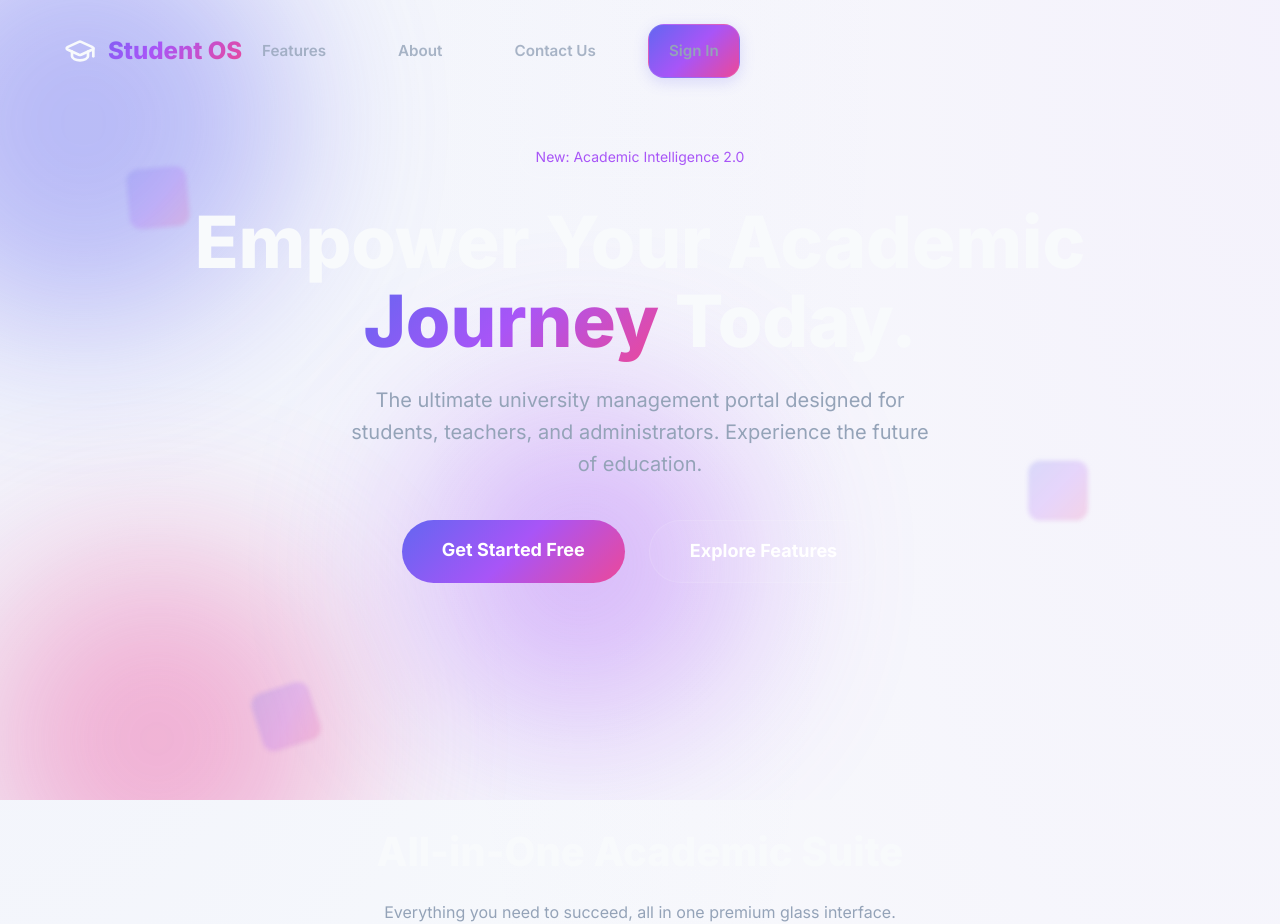
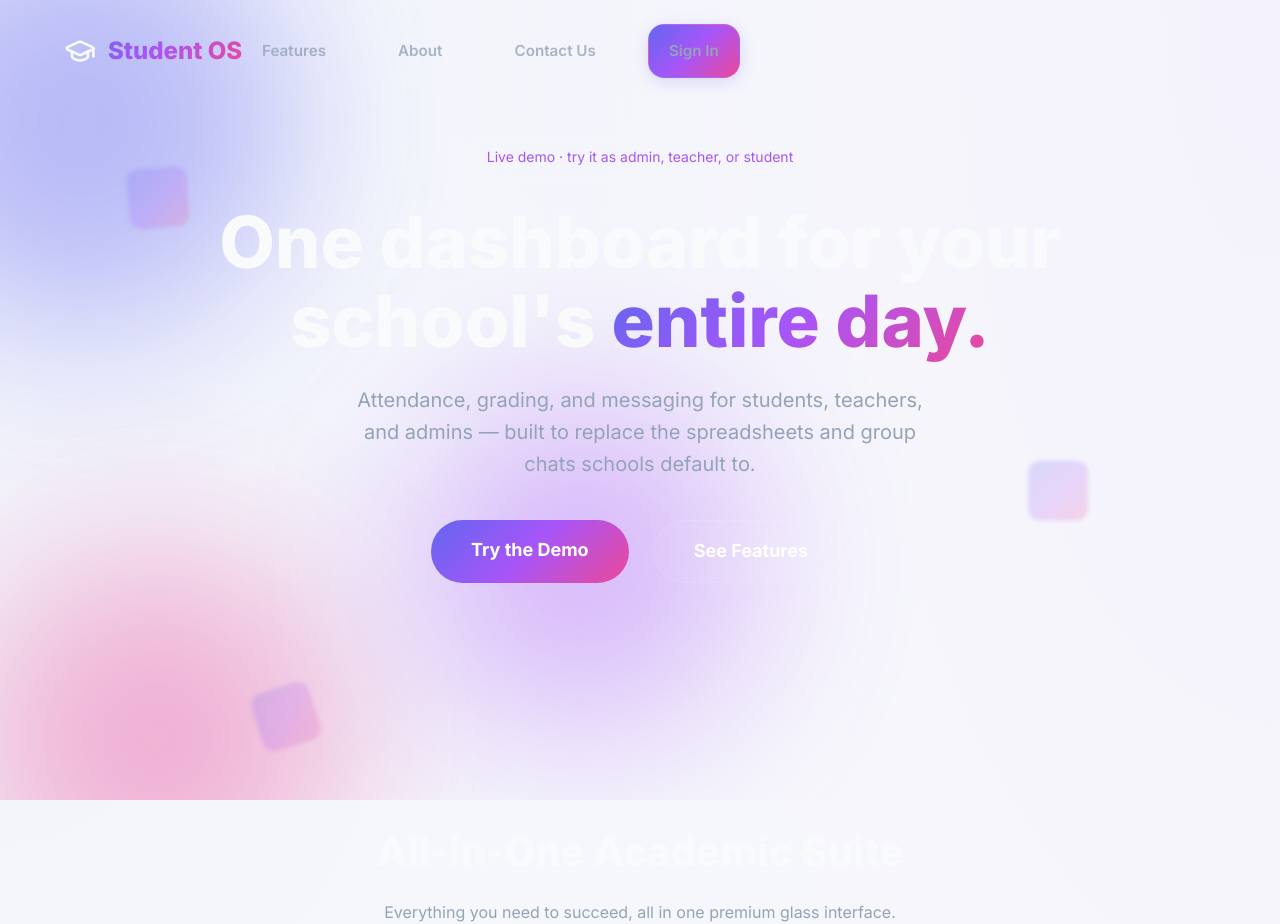
Before and after one commit to mohit-maybe/Student-OS, a Python web app: template templates/landing.html in a window 1280 px wide. Shown: the top 924 px of the page. Run offline with Jinja, Linux system fonts and the light colour scheme; the template is opened without the code that fills it, so the values that code supplies are empty.

Commit message:
Update landing.html

```diff
--- a/templates/landing.html
+++ b/templates/landing.html
@@ -1,6 +1,11 @@
 {% extends "base.html" %}
 
 {% block body_class %}landing-body{% endblock %}
+
+{% block page_title %}Student OS — Try the Live School Management Demo{% endblock %}
+{% block meta_description %}A school management portal I built solo: attendance, grading, and messaging for students, teachers, and admins. Log in and explore the live demo.{% endblock %}
+{% block og_title %}Student OS — Try the Live School Management Demo{% endblock %}
+{% block og_description %}A school management portal I built solo: attendance, grading, and messaging for students, teachers, and admins. Log in and explore the live demo.{% endblock %}
 
 {% block content %}
 <link rel="stylesheet" href="{{ url_for('static', filename='css/landing.css') }}">
@@ -32,12 +37,12 @@
         <div class="hero-deco deco-1"></div>
         <div class="hero-deco deco-2"></div>
         <div class="hero-deco deco-3"></div>
-        <div class="hero-badge">New: Academic Intelligence 2.0</div>
-        <h1 class="hero-title">Empower Your Academic <span>Journey</span> Today.</h1>
-        <p class="hero-subtitle">The ultimate university management portal designed for students, teachers, and administrators. Experience the future of education.</p>
+        <div class="hero-badge">Live demo · try it as admin, teacher, or student</div>
+        <h1 class="hero-title">One dashboard for your school's <span>entire day.</span></h1>
+        <p class="hero-subtitle">Attendance, grading, and messaging for students, teachers, and admins — built to replace the spreadsheets and group chats schools default to.</p>
         <div class="hero-actions">
-            <a href="{{ url_for('auth.login') }}" class="btn-primary-large">Get Started Free</a>
-            <a href="#features" class="btn-secondary-large">Explore Features</a>
+            <a href="{{ url_for('auth.login') }}" class="btn-primary-large">Try the Demo</a>
+            <a href="#features" class="btn-secondary-large">See Features</a>
         </div>
     </header>
 
@@ -112,11 +117,11 @@
                         <div class="terminal-title">system_monitor.sh</div>
                     </div>
                     <div class="terminal-body" id="terminal-content">
-                        <div class="terminal-line"><span class="prompt">$</span> <span class="command">fetch system_stats --live</span></div>
+                        <div class="terminal-line"><span class="prompt">$</span> <span class="command">fetch system_stats --demo</span></div>
                         <div class="terminal-line status-success">Initializing Student OS v2.1...</div>
                         <div class="terminal-line">Connection: <span class="highlight">SECURE (SSL/TLS)</span></div>
-                        <div class="terminal-line">Active Students: <span class="highlight pulse" id="live-students">10,482</span></div>
-                        <div class="terminal-line">AI Prediction Accuracy: <span class="highlight">94.8%</span></div>
+                        <div class="terminal-line">Mode: <span class="highlight">DEMO ENVIRONMENT</span></div>
+                        <div class="terminal-line">Core Modules: <span class="highlight">Attendance · Grading · Messaging</span></div>
                         <div class="terminal-line">Server Load: <div class="progress-bar"><div class="progress-fill" style="width: 35%"></div></div></div>
                         <div class="terminal-line"><span class="prompt">$</span> <span class="cursor">_</span></div>
                     </div>
@@ -130,7 +135,7 @@
             <i data-lucide="graduation-cap"></i>
             <span>Student OS</span>
         </div>
-        <p style="color: var(--text-muted); font-size: 0.875rem;">&copy; 2026 Student OS Technical Institute. All rights reserved.</p>
+        <p style="color: var(--text-muted); font-size: 0.875rem;">&copy; 2026 Student OS. Built by Mohitpreet Singh.</p>
     </footer>
 </div>
 
@@ -152,20 +157,10 @@
         observer.observe(card);
     });
 
-    // Terminal Interactivity
-    const liveStudents = document.getElementById('live-students');
+    // Terminal Interactivity (visual flicker only — no fabricated metrics)
     const progressBar = document.querySelector('.progress-fill');
 
-    let studentCount = 10482;
-
     setInterval(() => {
-        // Randomly increment student count
-        if (Math.random() > 0.7) {
-            studentCount += Math.floor(Math.random() * 3);
-            liveStudents.innerText = studentCount.toLocaleString();
-        }
-
-        // Randomly flicker progress bar
         const newWidth = 30 + Math.random() * 20;
         progressBar.style.width = `${newWidth}%`;
     }, 3000);
```
